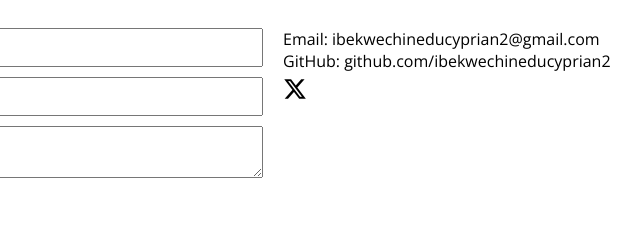
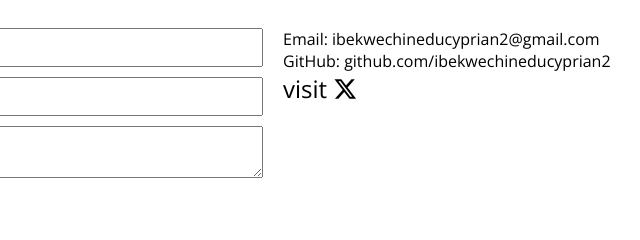
Before and after one commit to ibekwechineducyprian2-hub/Chinedu-Ibekwe-Personal-Portfolio, a plain HTML site: page Index.html in a window 1280 px wide. Shown: the part 2604-2844 px from the top of the page, 367-1007 px from the left. Drawn offline with nearby package versions, Linux system fonts and the light colour scheme.

Commit message:
I commit Index.html and other files

```diff
--- a/Index.html
+++ b/Index.html
@@ -114,7 +114,7 @@
     <div class="contact-info">
       <p>Email: ibekwechineducyprian2@gmail.com</p>
       <p>GitHub: github.com/ibekwechineducyprian2</p>
-      <a href="https://x.com/IbekweChi75038" class="social-icon" target="_blank">
+      <a href="https://x.com/IbekweChi75038" class="social-icon" target="_blank" rel="noopener noreferre">visit
     <i class="fa-brands fa-x-twitter"></i>
 </a>
     </div>
```
